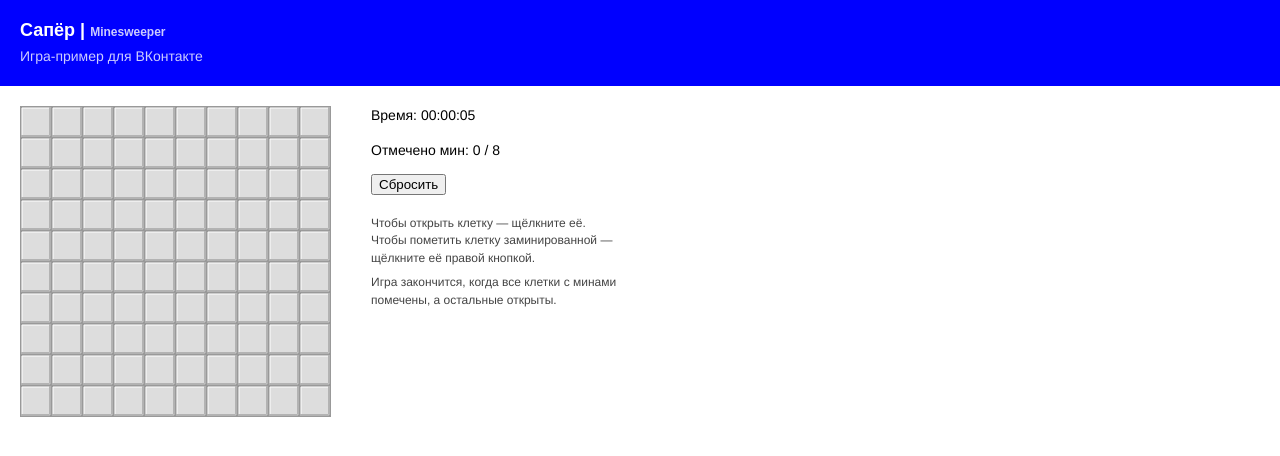
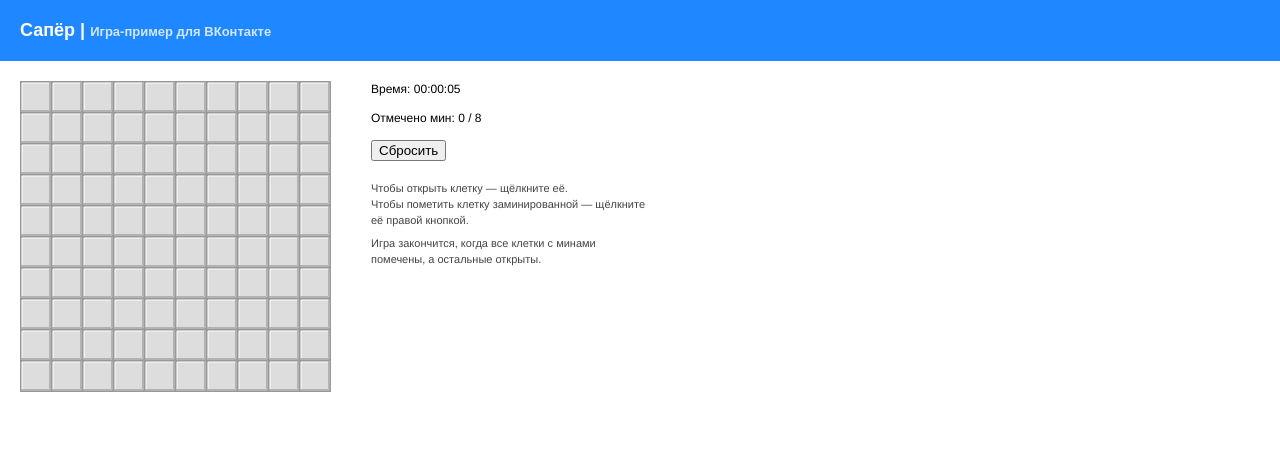
Before and after one commit to alexvk19/test-game, a website: page index.html in a window 1280 px wide. Drawn offline with Linux system fonts and the light colour scheme.

Commit message:
Исправление ошибок

```diff
--- a/index.html
+++ b/index.html
@@ -12,15 +12,17 @@
     <body>
         <!-- Область заголовка -->
         <div class="headerArea">
-        <h1>Сапёр | <span class="title2">Minesweeper</span></h1>
-        <p class="subheader">Игра-пример для ВКонтакте</p>
+        <h1>Сапёр | <span class="title2">Игра-пример для ВКонтакте</span></h1>
         </div>
 
 
         <div>
+            <!-- Игровое поле -->
             <div class="board-container">
                 <canvas id="board"></canvas>
             </div>
+
+            <!-- Различная информация и элементы управления -->
             <div class="controls">
                 <p>Время: <span id="time-elapsed"></span></p>
                 <p>Отмечено мин: <span id="marked-cells"></span></p>
@@ -28,7 +30,6 @@
                 <div id="description"></div>
                 <div id="notification"></div>
                 <!-- p><input id="new-game-button" type="button" value="Новая игра"/></p -->
-                <!-- Различная информация -->
             </div>
         </div>
     </body>
--- a/script.js
+++ b/script.js
@@ -560,7 +560,7 @@ class Game {
             if (! cell.marked) {
                 this.board.data.markCell(cell);
             } else {
-                this.board.data.removeMark(cell);
+                this.board.data.unmarkCell(cell);
             }
             this.board.drawCell(col, row);
         }
--- a/styles.css
+++ b/styles.css
@@ -11,14 +11,14 @@ body {
 }
 
 p {
-    font-size: 14px;
+    font-size: 12px;
     line-height: 1.45;
 }
 
 .headerArea {
     padding: 2rem 0 2rem 2rem;
     color : #fff;
-    background-color: blue;
+    background-color: #0077FFe0;
 }
 
 h1 {
@@ -30,7 +30,7 @@ h1 {
 }
 
 h1 .title2 {
-    font-size: 12px;
+    font-size: 13px;
     color: #ffffffcc;
 }
 
@@ -45,11 +45,21 @@ h1 .title2 {
     float: left;
 }
 
+.board {
+    margin: 0 0 0 0rem;
+    padding: 0 0 0 0rem;
+}
+
 .controls {
     float: left;
-    margin: 0 0 0 4rem;
-    padding: 0.5rem 0 0 0;
-    max-width: 290px;
+    margin: 2rem 0 0 4rem;
+    padding: 0 0 0 0;
+    max-width: 280px;
+}
+
+.controls > p:first-of-type {
+    margin-top: 0px;
+
 }
 
 #description {
@@ -59,9 +69,8 @@ h1 .title2 {
 #description p {
     padding: 0px;
     margin: 0.7rem 0 0.7rem 0;
-    font-size: 12px;
+    font-size: 11px;
     color: #444;
-    line-height: 145%;
 }
 
 #notification {
```
